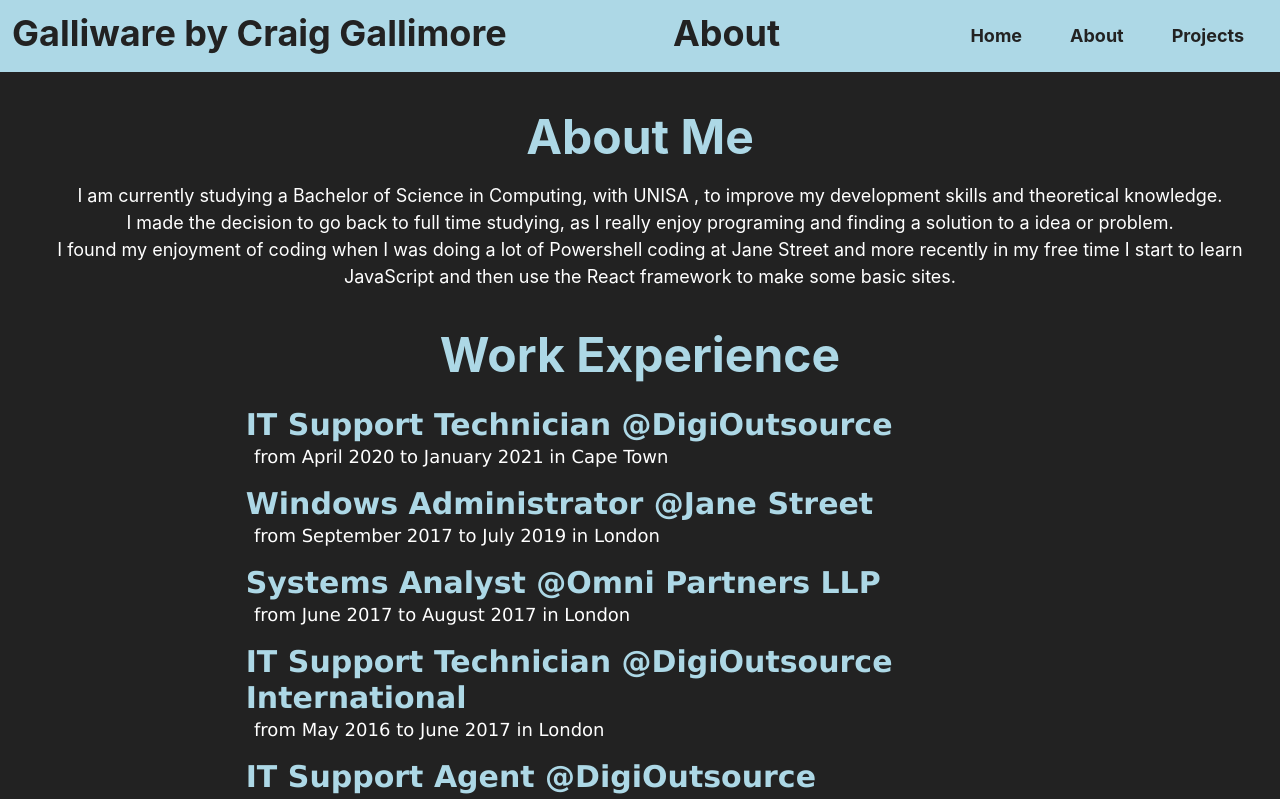
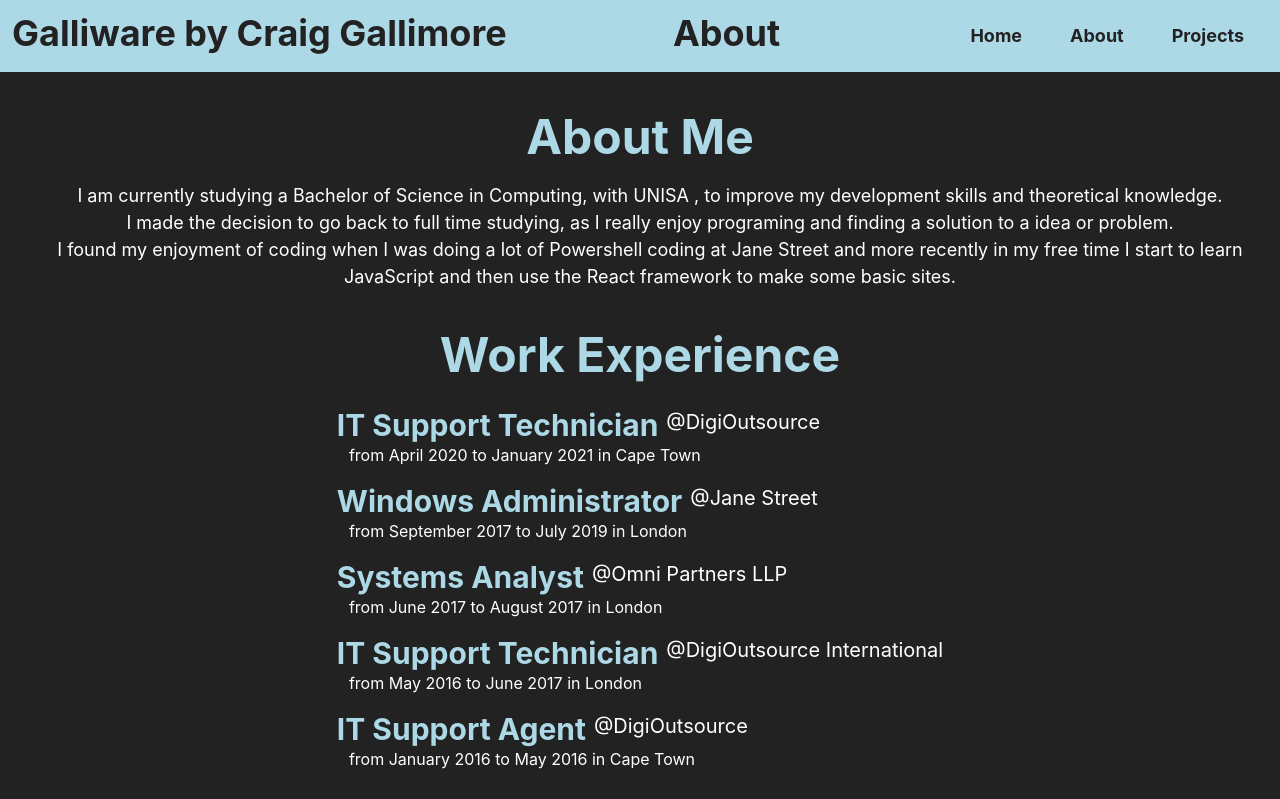
Before and after one commit to GalliWare/react-profile-website, a Next.js app: page /about in a window 1280 px wide. Shown: the top 799 px of the page. Built offline with nearby package versions, Linux system fonts and the light colour scheme.

Commit message:
Remove Flex, as no longer needed with the about page changes. Move company to make it easy to see the difference between title and company

```diff
--- a/src/components/JobCard.js
+++ b/src/components/JobCard.js
@@ -1,12 +1,15 @@
-import { Box, Heading } from '@chakra-ui/layout'
-import { Text } from '@chakra-ui/react'
+import { Box, Heading, Flex } from '@chakra-ui/layout'
+import { Text, Link } from '@chakra-ui/react'
 
 function JobCard({ company, jobTitle, startTime, endTime, location }) {
   return (
-    <Box padding="2" marginLeft="5%">
+    <Box padding="2" color="white">
       {/* TODO: see if we can make the company a link to the companies home page */}
-      <Heading fontFamily="verdana" fontSize="3xl">{jobTitle} @{company}</Heading>
-      <Text fontFamily="verdana" marginLeft="1%" color="white" fontSize={["m", "lg"]}>from {startTime} to {endTime} in {location}</Text>
+      <Flex direction="row">
+        <Heading fontSize="3xl" color="lightblue">{jobTitle}</Heading>
+        <Text fontSize="xl" marginLeft="2"> @{company}</Text>
+      </Flex>
+      <Text marginLeft="2%">from {startTime} to {endTime} in {location}</Text>
       {/* TODO: maybe we can add a description sometime or just remove this comment
           <Text>{description}</Text>
         */}
```
